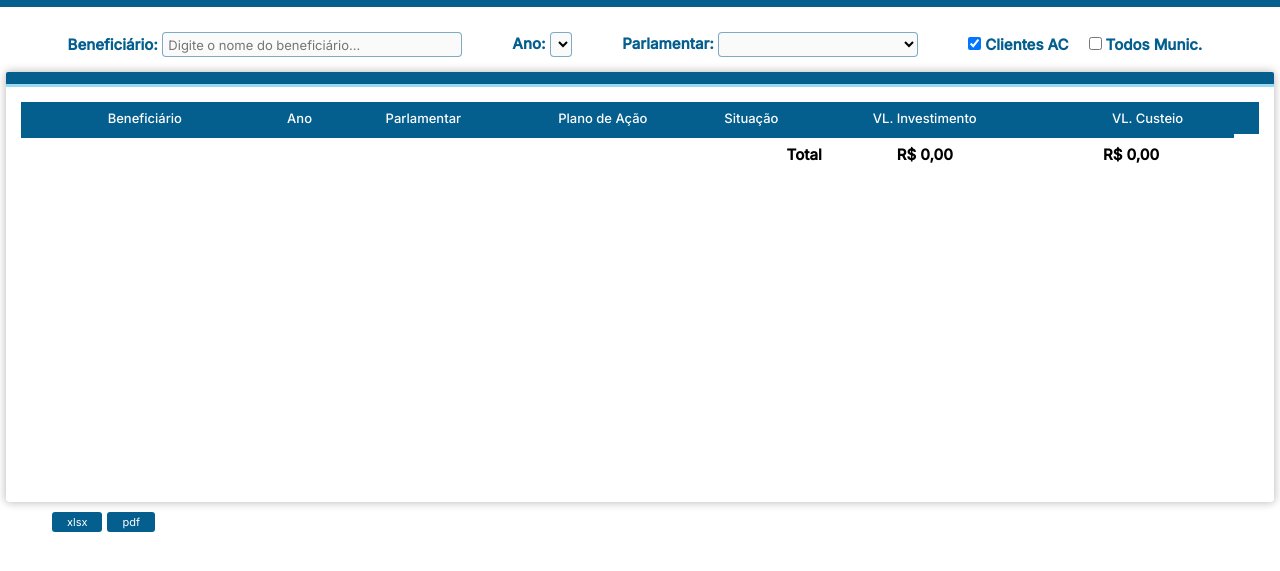
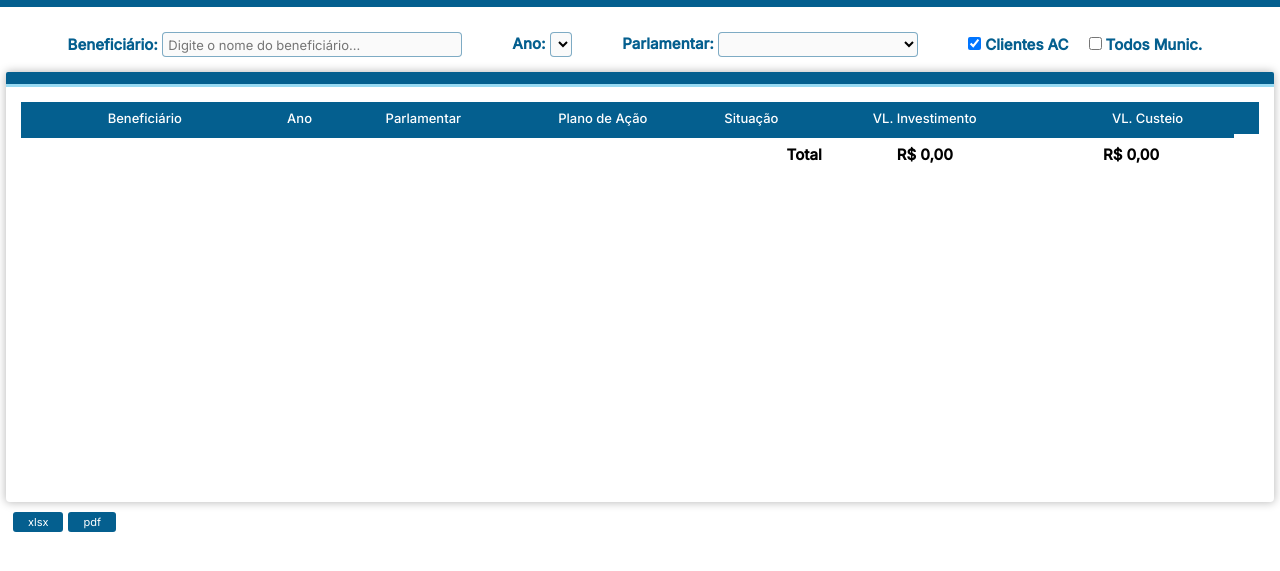
Before and after one commit to AmintasJunior/especiais, a plain HTML site: page index.html in a window 1280 px wide. Shown: the part 63-634 px from the top of the page. Drawn offline with Linux system fonts and the light colour scheme; no server answers.

Commit message:
Att css buttons exprt

```diff
--- a/index.html
+++ b/index.html
@@ -51,6 +51,7 @@
       </form>
     </div>
 
+    <div id="caixa-tabela-buttons">
       <div id="caixa-tabela">
         <div id="linha-grossa-cabeçalho"></div>
         <div id="linha-fina-cabeçalho"></div>
@@ -67,6 +68,7 @@
                   <th>Situação</th>
                   <th>VL. Investimento</th>
                   <th>VL. Custeio</th>
+                  <!-- <th>Detalhes PGTO</th> -->
                 </tr>
               </thead>
               <tbody>
@@ -86,7 +88,7 @@
            <button id="exportExcelButton">xlsx</button>
             <button id="exportPDFButton">pdf</button>
         </div>
-
+    </div>
 
       <script src="script.js"></script>
     </div>
--- a/style.css
+++ b/style.css
@@ -46,6 +46,11 @@ body {
   font-size: 20px;
   margin-left: 5px;
   text-decoration: currentcolor;
+}
+
+#caixa-tabela-buttons {
+  width: 1268px;
+  margin: 0 auto 20px;
 }
 
 #caixa-tabela {
@@ -260,7 +265,6 @@ form label {
   display: flex;
   padding: 10px 7px;
   gap: 5px;
-  margin-left: 45px;
 }
 
 #butons button {
```
